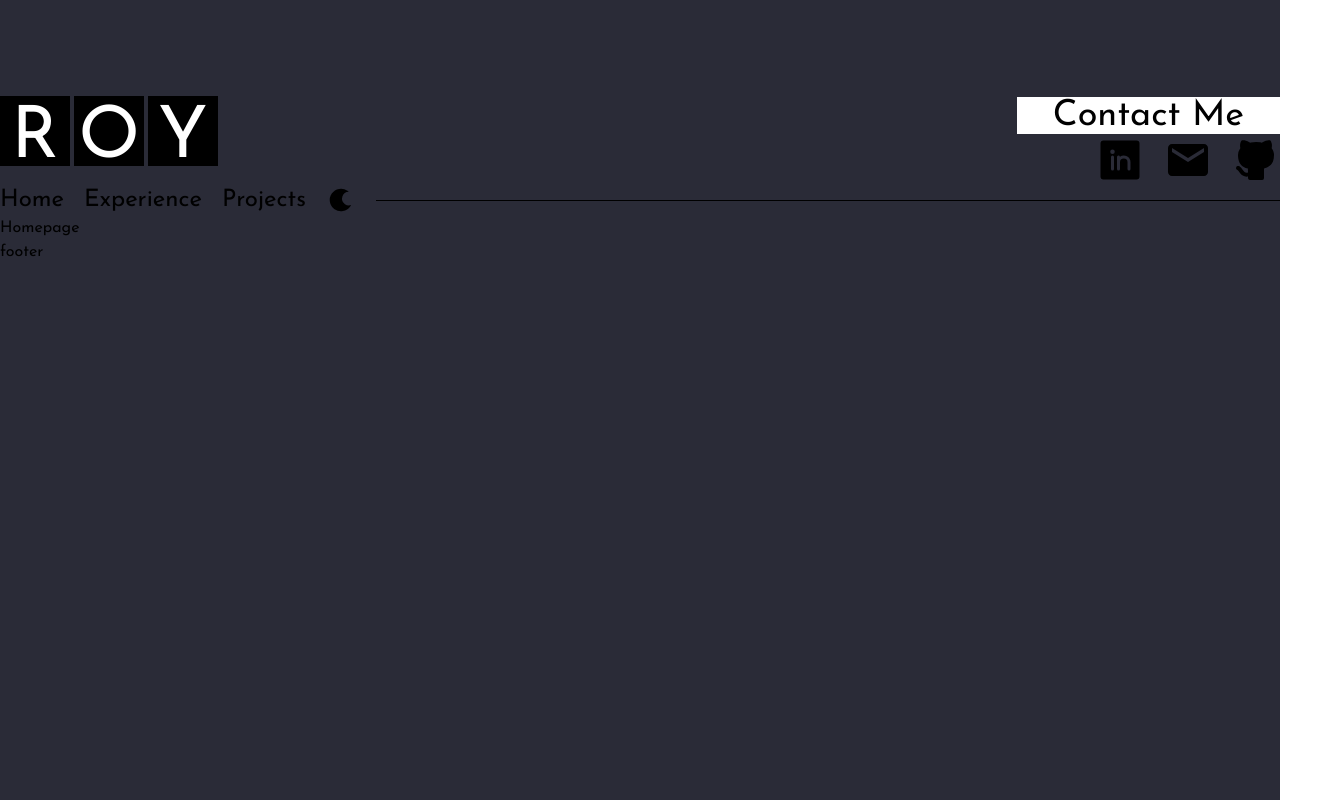
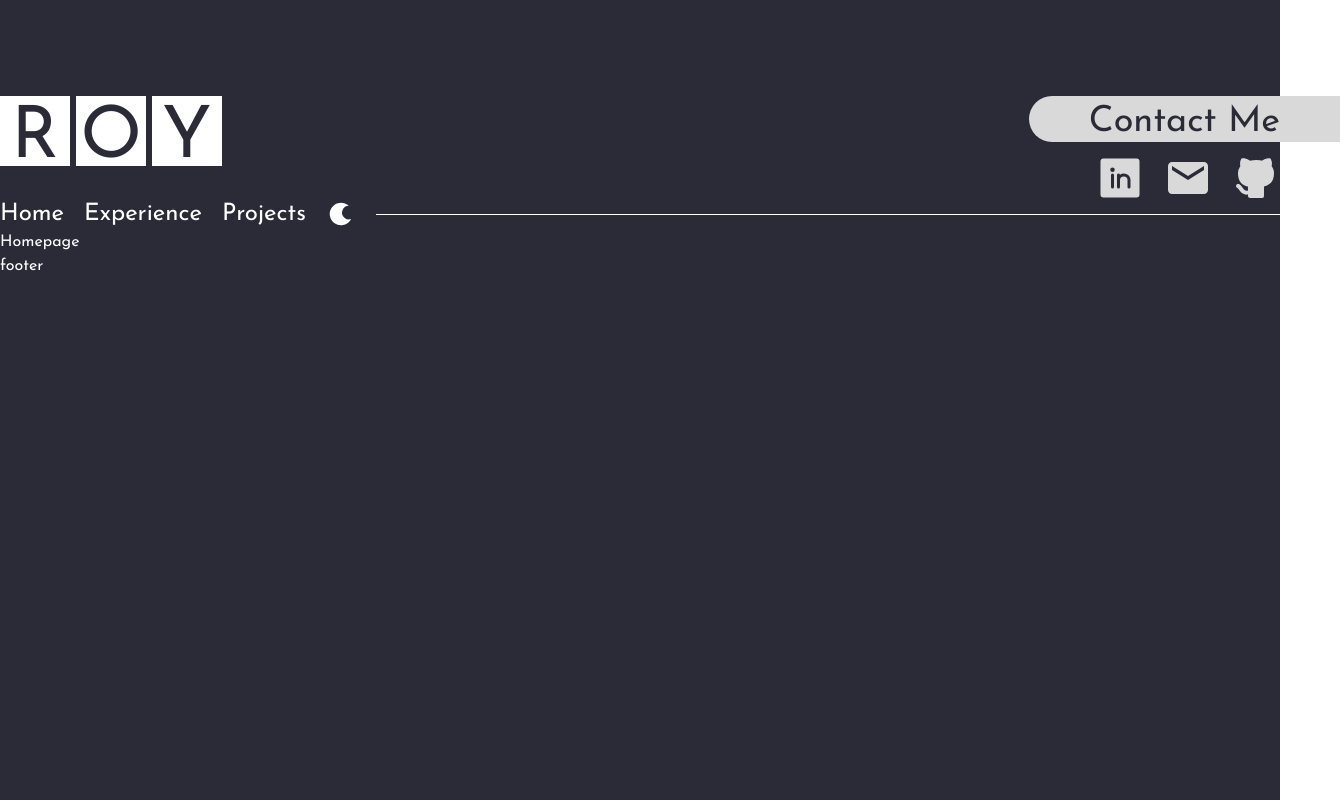
Before and after one commit to RoyCDev/portfolio, a React app: page / in a window 1280 px wide. Shown: the whole page, 1340 px wide, since content can reach past the window. Built offline with nearby package versions, Linux system fonts and the light colour scheme; the HTML template or start-up script is replaced by a standard one; a web font is replaced by a local one.

Commit message:
header light/dark mode

```diff
--- a/package.json
+++ b/package.json
@@ -11,6 +11,7 @@
   },
   "dependencies": {
     "@tailwindcss/vite": "^4.3.3",
+    "clsx": "^2.1.1",
     "react": "^19.2.8",
     "react-dom": "^19.2.8",
     "react-icons": "^5.7.0",
--- a/src/components/Brand.tsx
+++ b/src/components/Brand.tsx
@@ -1,10 +1,13 @@
+import clsx from "clsx"
+
 const Brand = () => {
+  const square = "dark:bg-white size-17.5 flex justify-center items-center pt-4"
 
   return (
-    <div className="text-7xl flex gap-x-1">
-      <div className="size-17.5 bg-black text-white flex justify-center items-center pt-4 ">R</div>
-      <div className="size-17.5 bg-black text-white flex justify-center items-center pt-4 ">O</div>
-      <div className="size-17.5 bg-black text-white flex justify-center items-center pt-4 ">Y</div>
+    <div className="text-7xl flex gap-x-1.5 text-base">
+      <div className={clsx(square, "bg-[#37474F]")}>R</div>
+      <div className={clsx(square, "bg-[#889DA8]")}>O</div>
+      <div className={clsx(square, "bg-[#162242]")}>Y</div>
     </div>
   )
 }
--- a/src/components/ContactLinks.tsx
+++ b/src/components/ContactLinks.tsx
@@ -4,7 +4,7 @@ import { TbBrandGithubFilled } from "react-icons/tb";
 
 function ContactLinks() {
   return (
-    <div className="flex justify-end text-5xl gap-x-5">
+    <div className="flex justify-end text-5xl gap-x-5 text-accent">
       <a target="_blank" href="https://www.linkedin.com/in/roycheungsw">
         <PiLinkedinLogoFill />
       </a>
--- a/src/components/Header.tsx
+++ b/src/components/Header.tsx
@@ -10,17 +10,23 @@ function Header() {
       <div className="flex justify-between">
         <Brand />
         <section>
-          <SectionTag>Contact Me</SectionTag>
+          <SectionTag right>Contact Me</SectionTag>
           <ContactLinks />
         </section>
       </div>
 
-      <div className="flex text-2xl gap-x-5 items-center">
+      <div className="flex text-2xl gap-x-5 items-center -mt-1">
         <nav>
           <ul className="flex gap-x-5">
-            <li><NavLink to="/">Home</NavLink></li>
-            <li><NavLink to="/experience">Experience</NavLink></li>
-            <li><NavLink to="/project">Projects</NavLink></li>
+            <li className="hover:opacity-75 hover:underline">
+              <NavLink to="/">Home</NavLink>
+            </li>
+            <li className="hover:opacity-75 hover:underline">
+              <NavLink to="/experience">Experience</NavLink>
+            </li>
+            <li className="hover:opacity-75 hover:underline">
+              <NavLink to="/project">Projects</NavLink>
+            </li>
           </ul>
         </nav >
         <ThemeToggler />
--- a/src/components/SectionTag.tsx
+++ b/src/components/SectionTag.tsx
@@ -1,10 +1,16 @@
+import clsx from "clsx"
+
 interface SectionTagProps {
   children: React.ReactNode,
+  left?: boolean,
+  right?: boolean
 }
 
-function SectionTag({ children }: SectionTagProps) {
+function SectionTag({ children, left, right }: SectionTagProps) {
   return (
-    <span className="bg-white px-9 text-4xl pt-[0.5%]">
+    <span className={clsx("inline-block text-4xl bg-accent text-base px-15 pt-1.5 mb-3",
+      right && "-mr-15 rounded-l-full"
+    )}>
       {children}
     </span>
   )
--- a/src/index.css
+++ b/src/index.css
@@ -7,4 +7,21 @@
   --font-kumbh: "Kumbh Sans", sans-serif;
   --font-playpen: "Playpen Sans", sans-serif;
   --default-font-family: var(--font-josefin);
+
+  --color-base: #FFF;
+  --color-base-content: #162242;
+  --color-accent: #162242;
+
 }
+
+@layer base {
+  html {
+    user-select: none;
+  }
+
+  @variant dark {
+    --color-base: #2A2B37;
+    --color-base-content: #FFF;
+    --color-accent: #D9D9D9;
+  }
+}
--- a/src/layout/RootLayout.tsx
+++ b/src/layout/RootLayout.tsx
@@ -3,7 +3,7 @@ import Header from "../components/Header"
 
 function RootLayout() {
   return (
-    <div className="pt-24 bg-[#2A2B37] min-h-screen">
+    <div className="pt-24 min-h-screen bg-base text-base-content">
       <div className="max-w-7xl m-auto">
         <Header />
         <Outlet />
```
Also changed, not shown: 1 other file (tests, documents, lock files or other folders).
